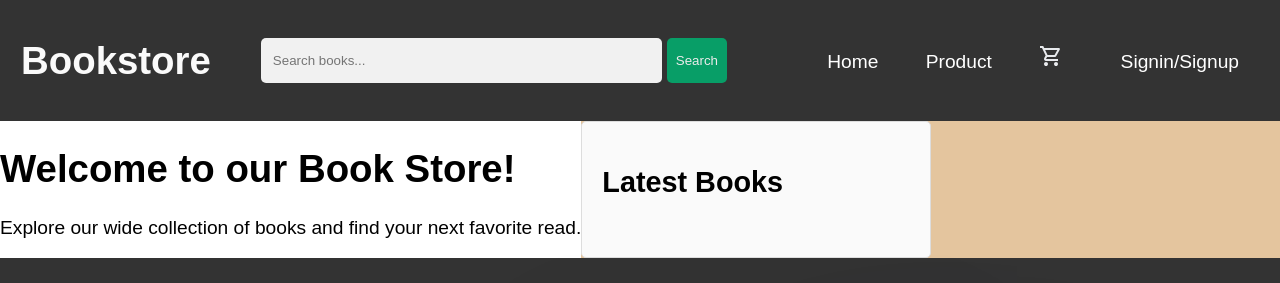
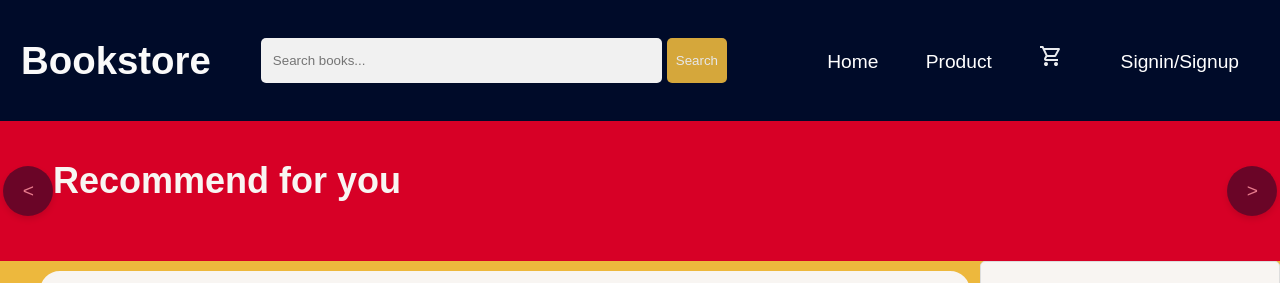
Before and after one commit to huynt119/BookStoreWeb, a Django app: page / in a window 1280 px wide. Shown: the top 283 px of the page. Run offline with Django 5.2, Linux system fonts and the light colour scheme; data that the repository does not hold is empty.

Commit message:
Update html

```diff
--- a/bookstoreweb/ml_model.py
+++ b/bookstoreweb/ml_model.py
@@ -79,7 +79,7 @@ def predict_rating(user_id, item_id, tfidf, W, b, book_id_to_index, user_id_to_i
     item_idx = book_id_to_index[item_id]
     return tfidf[item_idx, :].dot(W[:, user_idx]) + b[0, user_idx]
 
-def recommend_books(user_id, num_recommendations = 10):
+def recommend_books(user_id, num_recommendations):
     rated_books, true_ratings = get_items_rated_by_user(user_id)
     tfidf, book_id_to_index, user_id_to_index = query_to_vct_features()
 
--- a/bookstoreweb/static/css/style.css
+++ b/bookstoreweb/static/css/style.css
@@ -45,8 +45,8 @@
     background-color: #f2f2f2;
 } */
 header {
-    background-color: #333;
-    color: #fff;
+    background-color: #000b29;
+    color: #f8f5f2;
     padding: 5px;
     text-align: center;
     display: flex;
@@ -107,7 +107,7 @@ body {
     justify-content: center;
     align-items: center;
     height: 100vh;
-    background-color: #f0f0f0;
+    background-color: #e4c59e;
 }
 
 .container {
@@ -144,8 +144,8 @@ body {
 }
 
 .footer {
-  background-color: #333;
-  color: #fff;
+  background-color: #000b29;
+  color: #f8f5f2;
   padding: 20px 0;
   /* text-align: center; */
   height: 10%;
@@ -184,7 +184,7 @@ body {
   margin-left: 30px;
 }
 .signin_form {
-  background-color: #e1c59c;
+  background-color: #edb83d;
 }
 
 #book_container {
@@ -207,8 +207,9 @@ body {
 }
 
 .price {
-    color: red;
-    font-size: 22px;
+    color: #d70026;
+    font-size: 36px;
+    font-weight: bold;
   }
 
 .card button {
@@ -289,7 +290,7 @@ body {
     /* background-image: linear-gradient(45deg, #7c9885, #b5b682);
     background-repeat: no-repeat;
     background-attachment: fixed; */
-    background: #E4C59E;
+    background: #edb83d;
   }
 
   .articles {
@@ -532,8 +533,8 @@ a {
 }
 
 .next {
-  background-color: #04AA6D;
-  color: white;
+  background-color: #000b29;
+  color: #f8f5f2;
 }
 
 .round {
@@ -788,7 +789,7 @@ aside {
   top: 0; /* Position the aside at the top */
   overflow-y: auto; /* Add a scrollbar if the content is too long */
   /* height: 100%; Make the aside take up the full height of the page */
-  background: #fafafa;
+  background: #f8f5f2;
   /* display: flex; */
 }
 
@@ -826,7 +827,7 @@ aside a:hover {
   position: relative;
   height: 100%;
   width: 100%;
-  background-color: white;
+  background-color: #f8f5f2;
   border-radius: 12px;
 }
 
@@ -877,7 +878,7 @@ aside a:hover {
 }
 
 .article-body > .price {
-  color: #d94b27;
+  color: #d70026;
   font-weight: bold;
   font-size: 1.25rem;
 }
@@ -932,12 +933,175 @@ aside a:hover {
 
 .home-container {
   display: flex;
+  /* border: 5px solid white; */
 }
 
 #home-section {
-  background-color: white;
+  background-color: #edb83d;
+  height: auto;
+  width: 100%;
+  max-width: calc(100% - 300px);
+  /* display: flex; */
+  padding-left: 30px;
 }
 
-.rec-book {
+/* .rec_part {
+  margin-left: 30px;
+} */
+
+.wrapper {
+  width: 100%;
+  position: relative;
+  border: solid #d70026;
+  background-color: #d70026;
+}
+
+/* .rec-part-product {
+  margin-left: 50%;
+  transform: translateX(-40%);
+  width: 100%;
+} */
+
+.wrapper i {
+  height: 50px;
+  width: 50px;
+  background: rgb(118, 233, 118);
+  text-align: center;
+  line-height: 50px;
+  border-radius: 50%;
+  cursor: pointer;
+  position: absolute;
+  top: 50%;
+  font-size: 1.25 rem;
+  transform: translateY(-50%);
+  box-shadow: 0 3px 6px rgba(0, 0, 0, 0.23);
+
+}
+
+.carousel {
+  margin-left: 50px;
+  margin-right: 50px;
+}
+
+.wrapper i:first-child {
+  left: 0;
+
+}
+
+.wrapper i:last-child {
+  right: 0;
+}
+
+.wrapper .carousel {
+  display: grid;
+  grid-auto-flow: column;
+  grid-auto-columns: calc((100% / 7));
+  gap: 40px;
+  overflow-x: auto;
+  scroll-snap-type: x mandatory;
+  scroll-behavior: smooth;
+  scrollbar-width: 0;
+}
+
+.carousel::-webkit-scrollbar {
+  display: none;
+}
+
+.wrapper h3 {
+  margin-left: 50px;
+}
+.carousel :where(.rec-card, .img) {
   display: flex;
+  align-items: center;
+  justify-content: center;
 }
+
+.carousel.dragging {
+  scroll-snap-type: none;
+  scroll-behavior: auto;
+}
+
+.carousel.no-transition {
+  scroll-behavior: auto;
+}
+
+.carousel.dragging .rec-card {
+  cursor: grab;
+  user-select: none;
+}
+
+.carousel .rec-card {
+  scroll-snap-align: start;
+  height: 100%;
+  list-style: none;
+  background: #f8f5f2;
+  border-radius: 8px;
+  display: flex;
+  cursor: pointer;
+  /* width: 80%;  */
+  /* padding-bottom: 15px;  */
+  align-items: center;
+  justify-content: center;
+  flex-direction: column;
+  /* margin-left: 60px; */
+}
+
+.rec-card .img {
+  /* background: green;  */
+  /* width: 145px;  */
+  height: 50%;
+  /* border-radius: 50%;  */
+
+}
+
+.rec-card .img img {
+  /* width: 140px;  */
+  /* height: 50%;  */
+  object-fit: cover;
+  /* border-radius: 50%;  */
+  border: 4px solid #fff;
+}
+
+.rec-card h4 {
+  font-weight: 100;
+  font-size: 1.1rem;
+  /* margin: 20px 30px 5px;  */
+  text-align: center;
+}
+
+.rec-card span {
+  color: #6a6d78;
+  font-size: 1.31rem;
+
+}
+
+@media screen and (max-width: 900px) {
+  .wrapper .carousel {
+      grid-auto-columns: calc((100% / 2) - 9px);
+
+  }
+}
+
+@media screen and (max-width: 600px) {
+  .wrapper .carousel {
+      grid-auto-columns: 100%;
+
+  }
+}
+
+#showcase_video_in {
+  position: relative;
+  border: 5px solid #edb83d;
+  /* right: 350px; */
+  bottom: 0;
+  border-radius: 20px;
+}
+
+.intro {
+  border: 5px solid #f8f5f2;
+  margin: 10px;
+  background-color: #f8f5f2;
+  padding: 10px;
+  display: flex;
+  border-radius: 20px;
+}
--- a/bookstoreweb/webapp/context_processors.py
+++ b/bookstoreweb/webapp/context_processors.py
@@ -10,9 +10,9 @@ def latest_books(request):
 
 def get_recommend_books(request):
     if not request.user.is_authenticated:
-        books = Rating.get_top_rated_books(limit=10)
+        books = Rating.get_top_rated_books(limit=15)
     elif request.user.is_staff or request.user.is_superuser:
-        books = Rating.get_top_rated_books(limit=10)
+        books = Rating.get_top_rated_books(limit=15)
     else:
         books_id = request.session["rec_books"]
         books = [Book.objects.get(item_id=book_id) for book_id in books_id]
--- a/bookstoreweb/webapp/models.py
+++ b/bookstoreweb/webapp/models.py
@@ -53,10 +53,10 @@ class Rating(models.Model):
         return ratings
 
     # Get 10 books have highest ovr rate score
-    def get_top_rated_books(limit=10):
+    def get_top_rated_books(limit=15):
         top_books = (
             Book.objects.annotate(num_ratings=Count('rating_item'))
-            .order_by('-num_ratings')[:10]
+            .order_by('-num_ratings')[:15]
         )
         return top_books
 
--- a/bookstoreweb/webapp/templates/homepage.html
+++ b/bookstoreweb/webapp/templates/homepage.html
@@ -1,23 +1,22 @@
 {% include "partials/header.html" %}
+<div class="rec_part">
+    {% include "partials/rec_books.html" %}
+</div>
 <div class="home-container">
     <div id="home-section">
-        <h1>Welcome to our Book Store!</h1>
-        <p>Explore our wide collection of books and find your next favorite read.</p>
-        <div class="rec-book">
-            {% for book in rec_books %}
-            <div>
-                <a href="{% url 'book_detail' book.item_id %}" id="latest_books_card">
-                    <img src="{{ book.img }}" alt="{{ book.title }}">
-                    <h5>{{ book.title }}
-                        <br><br>
-                        <span>{{ book.price }}$</span>
-                    </h5>
-                </a>
-                <p>{{ book.author }}</p>
+        <div class="intro">
+            <div class="intro-text">
+                <h1>Welcome to our Book Store!</h1>
+                <p>Welcome to Bookstore! We are a passionate community dedicated to bringing you the best book-reading experiences.</p>
+                <p>We offer a diverse collection of book genres, ranging from novels, business books, to science and art books. With each book, we promise to deliver high-quality content and service.</p>
+                <p>So come on in, explore our virtual shelves, and embark on a journey of discovery. Thank you for choosing Bookstore as your literary companion!</p>
             </div>
-            {% endfor %}
+            <div class="intro-vid">
+                <iframe id="showcase_video_in" width="560" height="315" src="https://www.youtube.com/embed/hmTehfG9m88?si=XbQ3_IDSd-69_id-" title="YouTube video player" allow="accelerometer; autoplay; clipboard-write; encrypted-media; gyroscope; picture-in-picture; web-share" allowfullscreen></iframe>
+            </div>
         </div>
     </div>
-    {% include "partials/aside.html" %}
+{% include "partials/aside.html" %}
 </div>
+
 {% include "partials/footer.html" %}
--- a/bookstoreweb/webapp/templates/partials/aside.html
+++ b/bookstoreweb/webapp/templates/partials/aside.html
@@ -1,12 +1,12 @@
 <aside class="product_aside">
-    <h2>Latest Books</h2>
+    <h2 style="color: #000b29;">Latest Books</h2>
     {% for book in latest_books %}
         <div>
             <a href="{% url 'book_detail' book.item_id %}" id="latest_books_card">
                 <img src="{{ book.img }}" alt="{{ book.title }}">
-                <h5>{{ book.title }}
+                <h5 style="color: #000b29;">{{ book.title }}
                     <br><br>
-                    <span>{{ book.price }}$</span>
+                    <span style="color: #d70026;">${{ book.price }}</span>
                 </h5>
             </a>
             <p>{{ book.author }}</p>
--- a/bookstoreweb/webapp/templates/partials/footer.html
+++ b/bookstoreweb/webapp/templates/partials/footer.html
@@ -4,16 +4,14 @@
             <div class="row">
                 <div class="col-md-6">
                     <h3>About Us</h3>
-                    <p>Lorem ipsum dolor sit amet, consectetur adipiscing elit. Nulla vitae elit libero, a pharetra augue.</p>
+                    <p>Join us on the journey of exploring the world of each page of a book. Thank you for being with our bookstore!</p>
                 </div>
                 <div class="footer_container">
                     <div class="col-md-3">
                         <h3>Quick Links</h3>
                         <ul>
-                            <li><a href="#">Home</a></li>
-                            <li><a href="#">Products</a></li>
-                            <li><a href="#">Services</a></li>
-                            <li><a href="#">Contact</a></li>
+                            <li><a href="{% url 'home' %}">Home</a></li>
+                            <li><a href="{% url 'product' %}">Products</a></li>
                         </ul>
                     </div>
                     <div class="col-md-3">
--- a/bookstoreweb/webapp/templates/partials/header.html
+++ b/bookstoreweb/webapp/templates/partials/header.html
@@ -28,7 +28,7 @@
                         placeholder="Search books..."
                         value="{% if request.GET.q %}{{ request.GET.q }}{% endif %}"
                     >
-                    <button type="submit">Search</button>
+                    <button type="submit" style= "background-color: #edb83d;">Search</button>
                 </div>
             </form>
             <div class="header_a">
--- /dev/null
+++ b/bookstoreweb/webapp/templates/partials/rec_books.html
@@ -0,0 +1,100 @@
+<div class="wrapper">
+    <h3 style="font-size: 36px; font-weight: bold; color: #f8f5f2;">Recommend for you</h3>
+    <i id="left" class="fa-solid  fas fa-angle-left" style="background-color: #000B29; opacity: 0.5; color: #f8f5f2;"> < </i>
+    <ul class="carousel">
+        {% for book in rec_books %}
+        <a class="rec-card" href="{% url 'book_detail' book.item_id %}">
+            <div class="img"><img src="{{ book.img }}"
+                alt="{{ book.title }}" draggable="false"> </div>
+            <h4 style="color: #000B29; font-weight:bold;">
+                {{ book.title }}
+            </h4>
+            <span style="color: #d70026;"><b>${{ book.price }}</b></span>
+        </a>
+        {% endfor %}
+    </ul>
+    <i id="right" class="fa-solid fas fa-angle-right" style="background-color: #000B29; opacity: 0.5; color: #f8f5f2;"> > </i>
+</div>
+<script>
+    document.addEventListener("DOMContentLoaded", function() {
+	const carousel = document.querySelector(".carousel");
+	const arrowBtns = document.querySelectorAll(".wrapper i");
+	const wrapper = document.querySelector(".wrapper");
+
+	const firstCard = carousel.querySelector(".rec-card");
+	const firstCardWidth = firstCard.offsetWidth;
+
+	let isDragging = false,
+		startX,
+		startScrollLeft,
+		timeoutId;
+
+	const dragStart = (e) => {
+		isDragging = true;
+		carousel.classList.add("dragging");
+		startX = e.pageX;
+		startScrollLeft = carousel.scrollLeft;
+	};
+
+	const dragging = (e) => {
+		if (!isDragging) return;
+
+		// Calculate the new scroll position
+		const newScrollLeft = startScrollLeft - (e.pageX - startX);
+
+		// Check if the new scroll position exceeds
+		// the carousel boundaries
+		if (newScrollLeft <= 0 || newScrollLeft >=
+			carousel.scrollWidth - carousel.offsetWidth) {
+
+			// If so, prevent further dragging
+			isDragging = false;
+			return;
+		}
+
+		// Otherwise, update the scroll position of the carousel
+		carousel.scrollLeft = newScrollLeft;
+	};
+
+	const dragStop = () => {
+		isDragging = false;
+		carousel.classList.remove("dragging");
+	};
+
+	const autoPlay = () => {
+
+		// Return if window is smaller than 800
+		if (window.innerWidth < 800) return;
+
+		// Calculate the total width of all cards
+		const totalCardWidth = carousel.scrollWidth;
+
+		// Calculate the maximum scroll position
+		const maxScrollLeft = totalCardWidth - carousel.offsetWidth;
+
+		// If the carousel is at the end, stop autoplay
+		if (carousel.scrollLeft >= maxScrollLeft) return;
+
+		// Autoplay the carousel after every 2500ms
+		timeoutId = setTimeout(() =>
+			carousel.scrollLeft += firstCardWidth, 2500);
+	};
+
+	carousel.addEventListener("mousedown", dragStart);
+	carousel.addEventListener("mousemove", dragging);
+	document.addEventListener("mouseup", dragStop);
+	wrapper.addEventListener("mouseenter", () =>
+		clearTimeout(timeoutId));
+	wrapper.addEventListener("mouseleave", autoPlay);
+
+	// Add event listeners for the arrow buttons to
+	// scroll the carousel left and right
+	arrowBtns.forEach(btn => {
+		btn.addEventListener("click", () => {
+			carousel.scrollLeft += btn.id === "left" ?
+				-firstCardWidth : firstCardWidth;
+		});
+	});
+});
+
+</script>
--- a/bookstoreweb/webapp/views.py
+++ b/bookstoreweb/webapp/views.py
@@ -35,10 +35,9 @@ def signin(request):
                 login(request, user)
                 #get recommend books
                 user_id = request.user.id
-                books = recommend_books(user_id, 10)
+                books = recommend_books(user_id, 15)
                 request.session["cart"] = []
                 request.session["rec_books"] = books
-                print(request.session["rec_books"])
                 return redirect("/")
             else:
                 return render(request, 'signin.html', context)
@@ -54,7 +53,6 @@ def signin(request):
             for key in features:
                 if key in request.POST:
                     context[key] = request.POST[key]
-            print(signupform.errors)
             if signupform.is_valid():
             # Check if user exist on db
             # if not exist, save the user
@@ -141,16 +139,10 @@ def userprofile(request):
 
 @login_required(login_url= "signin")
 def add_to_cart(request, item_id):
-    print("fuck")
-    # book = get_object_or_404(Book, pk=item_id)
-    # book_id = book.item_id
-    # if book_id:
-    # print("session data: ", request.session['cart'])
     cart = request.session.get('cart', [])
     if item_id not in cart:
         cart.append(item_id)
     request.session['cart'] = cart
-    print("cart: ", request.session['cart'])
     messages.success(request, "Added successfully")
     return redirect(request.META['HTTP_REFERER'])
 
@@ -171,17 +163,12 @@ def payment(request):
 # @require_http_methods(["POST"])
 def purchase(request):
     total_amount = 0
-    # print("session data: ", request.session['cart'])
     user = request.user  # Assumes the user is logged in
     card_number = request.POST.get('card_number')
     expiry_date = request.POST.get('expiry_date')
     cvv = request.POST.get('cvv')
-    # total_price_info = json.loads(request.POST.get('total_price'))
-    # total_amount = total_price_info['amount']
 
     for key, value in request.POST.items():
-        # print("key: ", key)
-        # print("value: ", value)
         if key.startswith('book_'):
             book_id = int(key.split('_')[1])
             quantity = int(value)
@@ -189,14 +176,11 @@ def purchase(request):
             total_amount += book.price * quantity
             # Update session data or process as needed
             request.session['cart'][request.session['cart'].index(book_id)] = quantity
-            print("book id: ", book_id, " quantity: ", quantity)
 
     total_amount = Decimal(total_amount)
-    print("money: ", total_amount)
     # Create a transaction
     transaction = Transaction(user=user, amount=total_amount)
     transaction.save()
-    # print("data: ", request.session['cart'])
 
     for key, value in request.POST.items():
         if key.startswith('book_'):
@@ -223,30 +207,10 @@ def update_profile(request):
 
     return render(request, 'user.html', {'form': form})
 
-# @login_required(login_url= "signin")
-# def submit_rating(request, book_id):
-#     if request.method == 'POST':
-#         form = RatingForm(request.POST)
-#         if form.is_valid():
-#             rating = form.save(commit=False)
-#             rating.user = request.user
-#             rating.book_id = book_id
-#             rating.save()
-#             return redirect('book_detail', book_id=book_id)
-#     else:
-#         form = RatingForm()
-#     # handle invalid form or other method
-#     return redirect('book_detail', book_id=book_id)
-
-# take RESULT_PER_PAGE and DEFAULT_PAGE from above (get_page_range function)
 def search_results(request):
     query = request.GET.get('q', '')
     (offset, limit, page) = get_page_range(request)
-    # print("query: ", query)
-    # books = Book.objects.filter(title__icontains=query)
     data = Book.objects.filter(title__icontains=query)[offset:limit]
-    # print("result: ", books)
-    # return render(request, 'product.html', {'books': data})
     template = loader.get_template("product.html")
     context = {
         "books": data,
@@ -260,19 +224,13 @@ def search_results(request):
 def delete_from_cart(request):
     data = json.loads(request.body)
     item_id = data.get('item_id')
-    print("book to removed: ", item_id)
     cart = request.session.get('cart', [])
-    print("Cart: ",cart)
-    print(request.session['cart'].index(int(item_id)))
     del cart[request.session['cart'].index(int(item_id))]
     request.session['cart'] = cart
-    print("cart: ", request.session['cart'])
     return render(request, 'payment.html')
 
 def tagged_books_view(request, tag):
-    print("check tag: ", tag)
     tag_obj = get_object_or_404(Tag, tag=tag)
-    print("dcm: ",tag_obj.tag_id)
     # return render(request, 'books_by_tag.html', {'books': books, 'tag': tag})
     try:
         page = max(int(request.GET.get('page', DEFAULT_PAGE)), DEFAULT_PAGE)
@@ -281,8 +239,6 @@ def tagged_books_view(request, tag):
     offset = (page - 1) * RESULT_PER_PAGE
     limit = offset + RESULT_PER_PAGE
     books = Book.objects.filter(book_tags=tag_obj.tag_id)[offset:limit]
-    for book in books:
-        print("book: ", book.title)
     template = loader.get_template("product.html")
     context = {
         "books": books,
@@ -300,9 +256,6 @@ def rate_book(request):
         rating = request.POST.get('rating')
         user = request.user
         if user:
-            print("id: ", book_id)
-            print("rating: ", rating)
-            print("user: ", user.id)
             # Update the user's rating for the book.
             # This assumes you have a model named UserRating with fields user, book, and rating.
             Rating.objects.update_or_create(user=user, item_id=book_id, defaults={'rating': rating})
```
Also changed, not shown: bookstoreweb/webapp/templates/bookdetail.html (+4 -3 lines), bookstoreweb/webapp/templates/payment.html (+6 -21 lines), bookstoreweb/webapp/templates/product.html (+5 -11 lines), bookstoreweb/webapp/templates/signin.html (+9 -16 lines), bookstoreweb/webapp/templates/user.html (+7 -7 lines), 1 other file.
